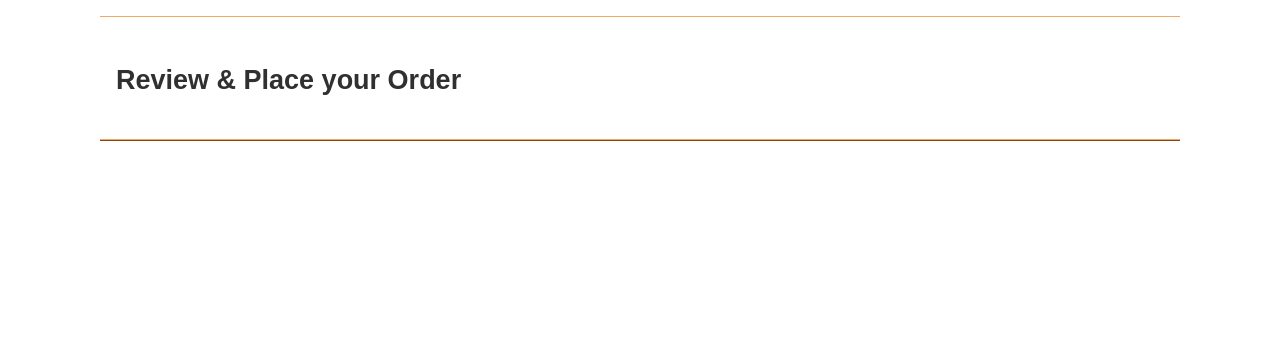
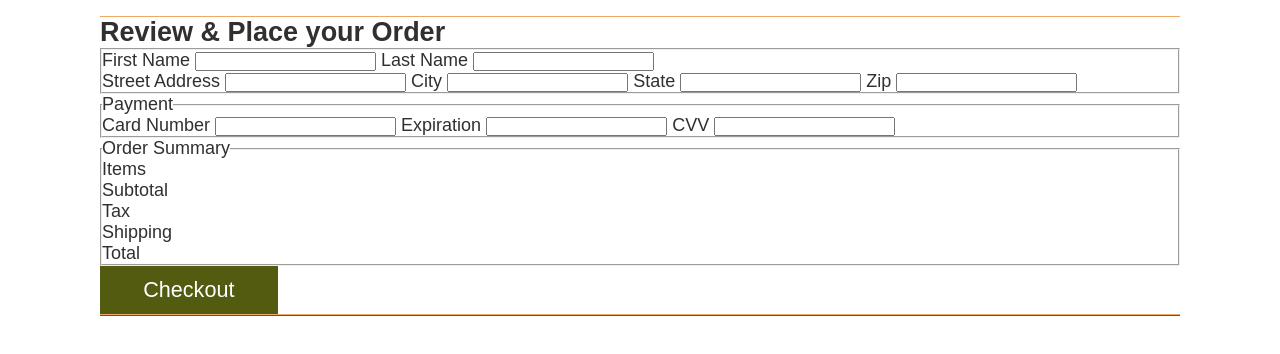
Before and after one commit to charlesisama/wdd330-team-one-, a website: page src/checkout/index.html in a window 1280 px wide. Drawn offline with Linux system fonts and the light colour scheme; files that its build step writes are made by us from their sources.

Commit message:
Refactor HTML structure in cart and checkout pages; add checkout button styling in CSS

```diff
--- a/src/checkout/index.html
+++ b/src/checkout/index.html
@@ -1,25 +1,78 @@
 <!doctype html>
 
 <html lang="en">
+
 <head>
-    <meta charset="UTF-8" />
-
-    <meta name="viewport" content="width=device-width, initial-scale=1.0" />
-
+  <meta charset="UTF-8">
+  <meta name="viewport" content="width=device-width, initial-scale=1.0">
   <title>Sleep Outside | Checkout</title>
-
-    <link rel="stylesheet" href="css/style.css" />
+  <link rel="stylesheet" href="css/style.css">
+  <script src="../js/checkout.js" type="module"></script>
 </head>
 
 <body>
   <header class="divider" id="main-header"></header>
 
-    <main class="divider">
-      <section class="products">
+  <main class="divider checkout">
     <h2>Review & Place your Order</h2>
+    <section class="checkout-form">
+      <form name="checkout">
+        <input type="hidden" name="orderDate" id="orderDate">
+
+        <fieldset>
+          <legend></legend>
+          <div class="checkout__name">
+            <label for="fname">First Name</label>
+            <input type="text" name="fname" id="fname" required>
+            <label for="lname">Last Name</label>
+            <input type="text" name="lname" id="lname" required>
+          </div>
+          <div class="checkout__address">
+            <label for="street">Street Address</label>
+            <input type="text" name="street" id="street" required>
+            <label for="city">City</label>
+            <input type="text" name="city" id="city" required>
+            <label for="state">State</label>
+            <input type="text" name="state" id="state" required>
+            <label for="zip">Zip</label>
+            <input type="text" name="zip" id="zip" required>
+          </div>
+        </fieldset>
+
+        <fieldset>
+          <legend>Payment</legend>
+          <div class="checkout__payment">
+            <label for="cardNumber">Card Number</label>
+            <input type="text" name="cardNumber" id="cardNumber" required>
+            <label for="expiration">Expiration</label>
+            <input type="text" name="expiration" id="expiration" required>
+            <label for="code">CVV</label>
+            <input type="text" name="code" id="code" required>
+          </div>
+        </fieldset>
+
+        <fieldset class="checkout-summary">
+          <legend>Order Summary</legend>
+
+          <div class="order__summary">
+            <div>Items</div>
+            <div id="num-items"></div>
+            <div>Subtotal</div>
+            <div id="cartTotal"></div>
+            <div>Tax</div>
+            <div id="tax"></div>
+            <div>Shipping</div>
+            <div id="shipping"></div>
+            <div>Total</div>
+            <div id="orderTotal"></div>
+          </div>
+        </fieldset>
+        <button type="submit" id="checkoutSubmit">Checkout</button>
+      </form>
     </section>
   </main>
 
   <footer id="main-footer"></footer>
 </body>
+
 </html>
--- a/src/css/style.css
+++ b/src/css/style.css
@@ -90,7 +90,7 @@ p {
   margin-top: -1.3em;
 }
 
-.logo--square > div {
+.logo--square>div {
   margin-top: -1.7em;
 }
 
@@ -330,6 +330,26 @@ button {
   transform: translateY(-1px);
 }
 
+.checkOut {
+  display: block;
+  align-items: center;
+  justify-self: flex-end;
+  text-decoration: none;
+  padding: 0.5rem 0.9rem;
+  font-weight: 500;
+  color: white;
+  border-radius: 6px;
+  background-color: var(--tertiary-color);
+  transition:
+    opacity 0.2s ease,
+    transform 0.2s ease;
+}
+
+.checkOut:hover {
+  opacity: 0.9;
+  transform: translateY(-1px);
+}
+
 @media screen and (min-width: 500px) {
   body {
     max-width: 1080px;
@@ -352,6 +372,7 @@ footer {
   border-top: 1px solid var(--tertiary-color);
   padding: 1em;
 }
+
 .product-detail__prices {
   grid-column: 1 / -1;
   display: flex;
```
Also changed, not shown: src/cart/index.html (+4 -0 lines). Lines whose indentation alone changed are shown as unchanged.
